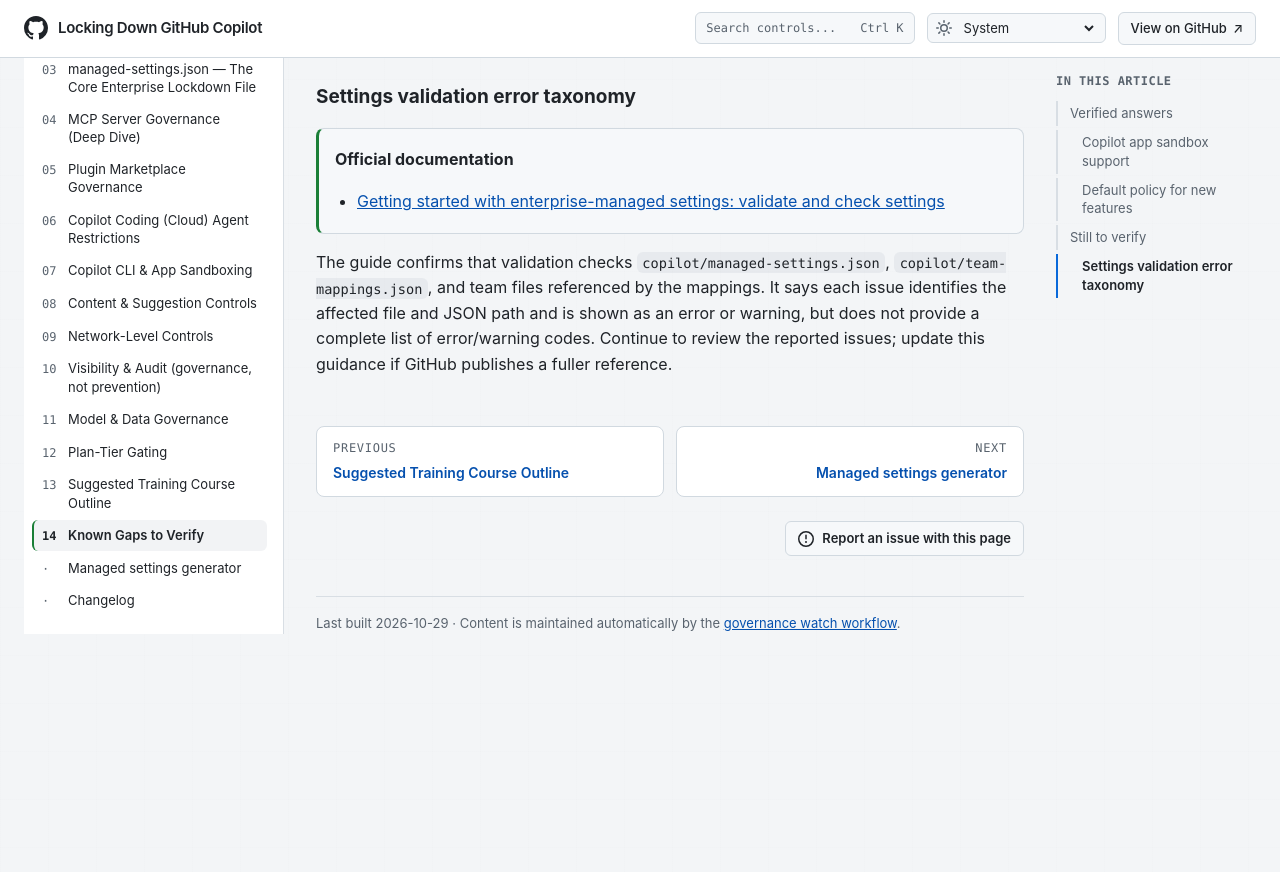
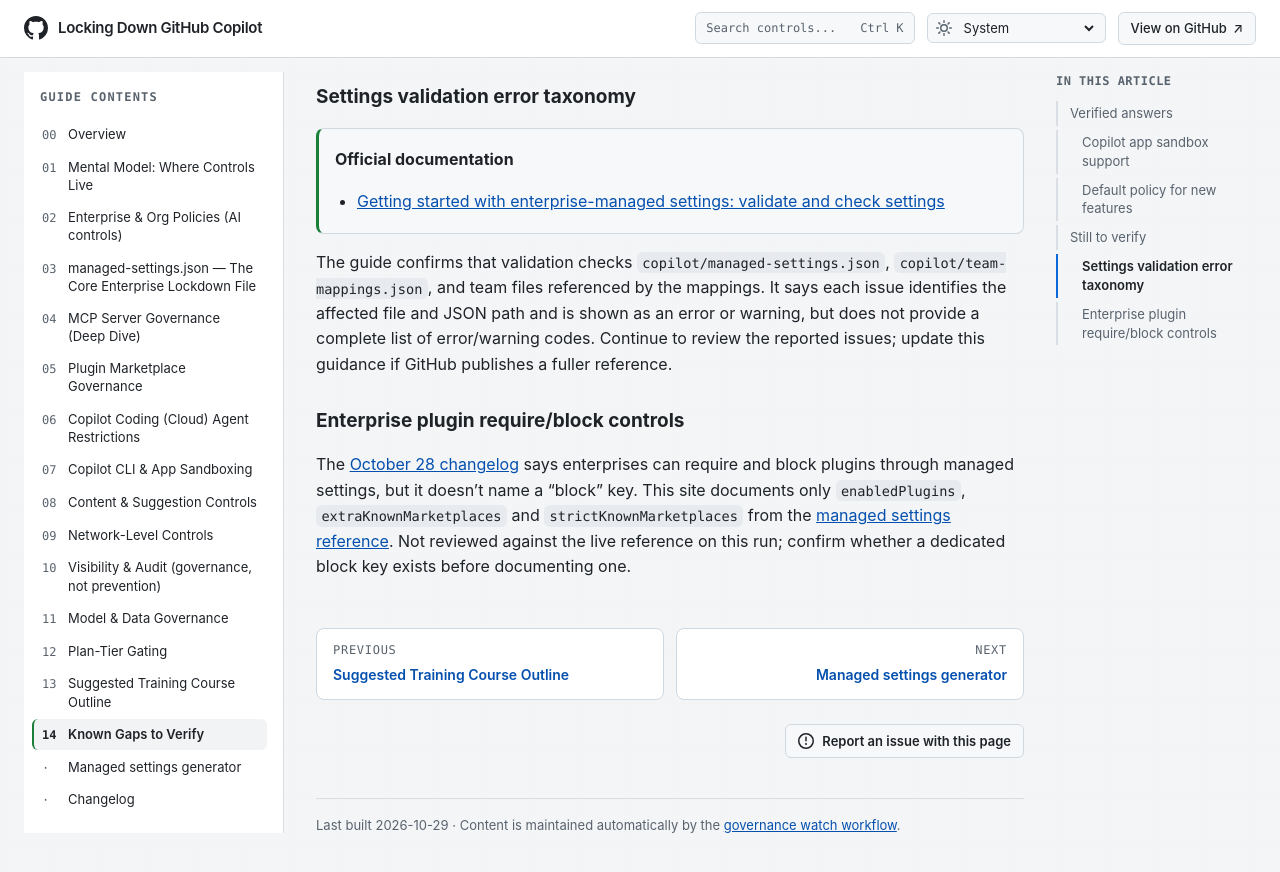
Before and after one commit to beardofedu/copilot-governance-training, a Jekyll site: the page built from docs/sections/known-gaps.md, in a window 1280 px wide and 900 px high, scrolled down 1121 px. Shown: the top 872 px of the window. Built offline with Jekyll 4.4.1, drawn with Linux system fonts in a browser that asks for light colours; before the commit the page ends 1819 px from its top, so only the background shows below that.

Commit message:
Update Copilot governance documentation

```diff
--- a/docs/_data/governance-watch-state.json
+++ b/docs/_data/governance-watch-state.json
@@ -2,7 +2,7 @@
   "sources": {
     "blog": {
       "reviewed_through": "2026-10-22",
-      "note": "GitHub Blog and changelog. Backlog from 2026-09-20 through 2026-10-22 reviewed via web_fetch on the changelog index and September archive."
+      "note": "GitHub Blog and changelog. Backlog from 2026-09-20 through 2026-10-22 reviewed via web_fetch on the changelog index and September archive. 2026-10-28 plugin GA post reviewed separately."
     },
     "docs": {
       "reviewed_through": "2026-10-21",
--- a/docs/sections/known-gaps.md
+++ b/docs/sections/known-gaps.md
@@ -36,3 +36,7 @@ The [October 22 changelog](https://github.blog/changelog/2026-10-22-global-defau
 > - [Getting started with enterprise-managed settings: validate and check settings](https://docs.github.com/en/copilot/how-tos/administer-copilot/manage-for-enterprise/use-managed-settings/get-started#4-validate-and-check-the-settings)
 
 The guide confirms that validation checks `copilot/managed-settings.json`, `copilot/team-mappings.json`, and team files referenced by the mappings. It says each issue identifies the affected file and JSON path and is shown as an error or warning, but does not provide a complete list of error/warning codes. Continue to review the reported issues; update this guidance if GitHub publishes a fuller reference.
+
+### Enterprise plugin require/block controls
+
+The [October 28 changelog](https://github.blog/changelog/2026-10-28-repository-plugin-defaults-and-enterprise-plugin-controls-generally-available) says enterprises can require and block plugins through managed settings, but it doesn't name a "block" key. This site documents only `enabledPlugins`, `extraKnownMarketplaces` and `strictKnownMarketplaces` from the [managed settings reference](https://docs.github.com/en/copilot/reference/enterprise-administrators/enterprise-managed-settings). Not reviewed against the live reference on this run; confirm whether a dedicated block key exists before documenting one.
```
Also changed, not shown: docs/sections/plugin-marketplaces.md (+2 -1 lines), docs/CHANGELOG.md.
